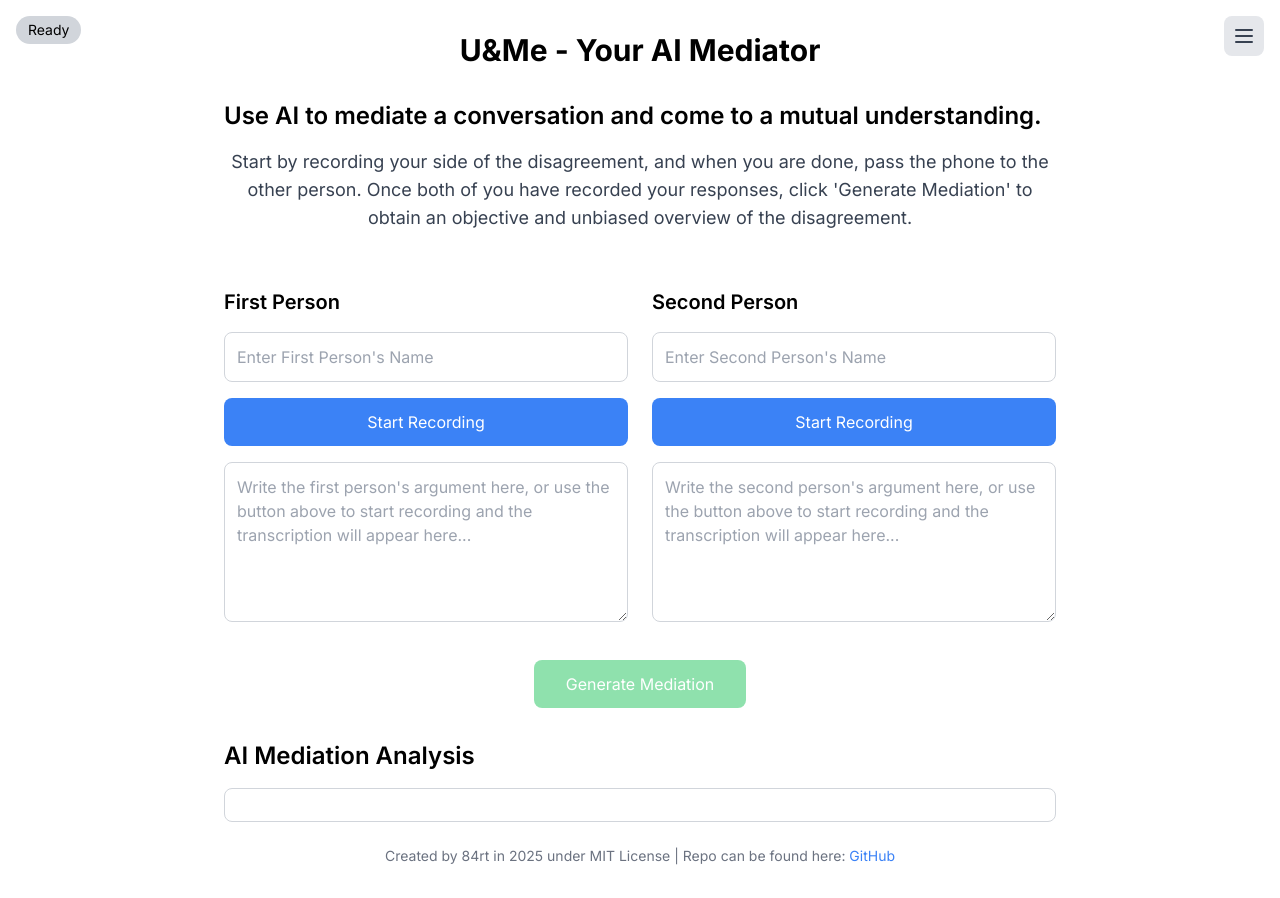
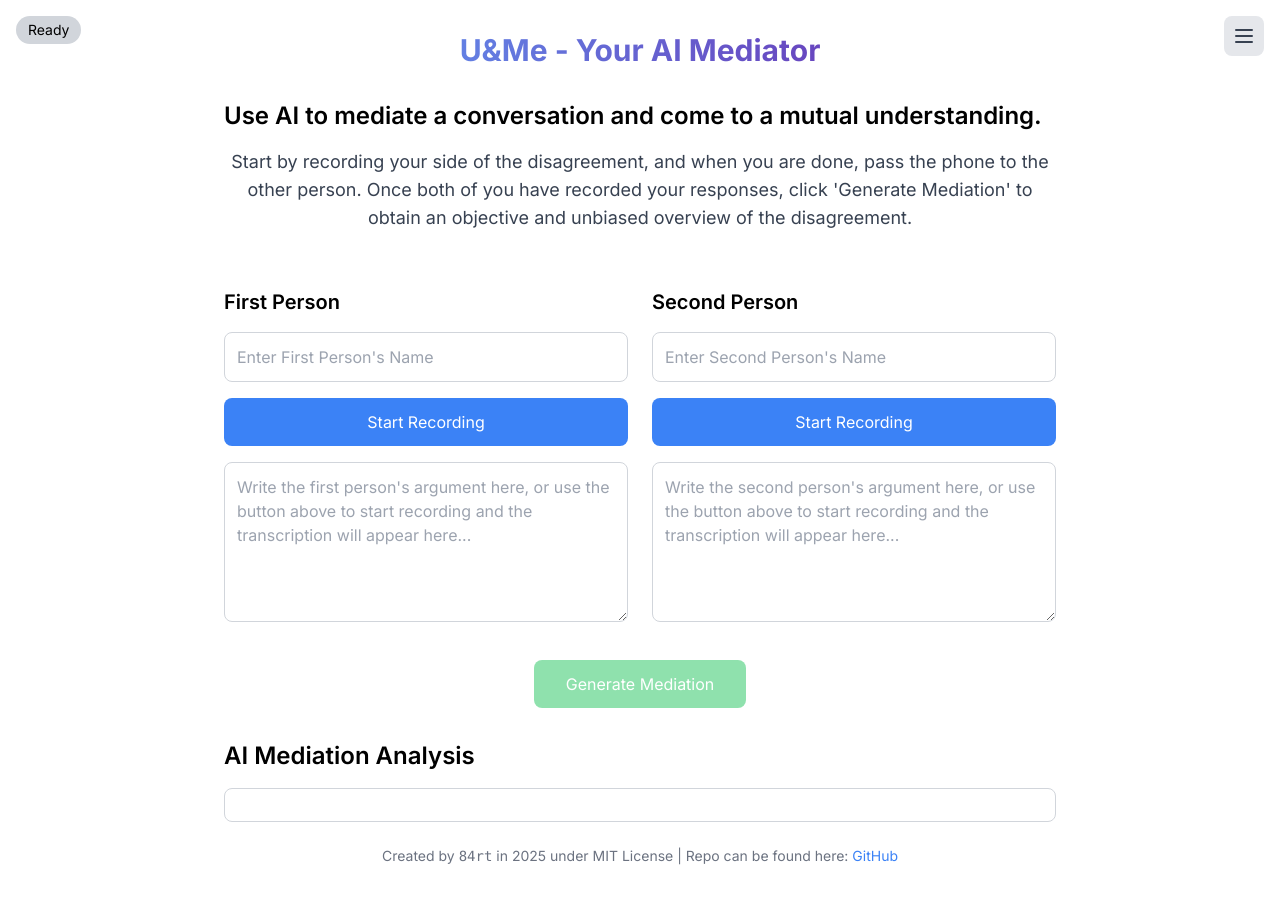
Before and after one commit to 84rt/UandMe, a Next.js app: page / in a window 1280 px wide. Built offline with nearby package versions, Linux system fonts and the light colour scheme; no server answers.

Commit message:
fixed the dark mode toggle

```diff
--- a/app/components/side-menu.tsx
+++ b/app/components/side-menu.tsx
@@ -48,7 +48,10 @@ export function SideMenu({ darkMode, gregMode, founderMode, onDarkModeToggle, on
             <div className="flex items-center justify-between">
               <span className="text-gray-700 dark:text-gray-200">Dark Mode</span>
               <button
-                onClick={onDarkModeToggle}
+                onClick={() => {
+                  console.log('Dark mode toggle clicked. Current darkMode:', darkMode);
+                  onDarkModeToggle();
+                }}
                 className="p-2 rounded-lg bg-gray-200 dark:bg-gray-700 hover:bg-gray-300 dark:hover:bg-gray-600 transition-colors"
                 aria-label="Toggle dark mode"
               >
--- a/app/dark-mode-provider.tsx
+++ b/app/dark-mode-provider.tsx
@@ -18,6 +18,7 @@ export function DarkModeProvider({
       const isDark = localStorage.getItem('darkMode') === 'true' ||
         (!('darkMode' in localStorage) &&
           window.matchMedia('(prefers-color-scheme: dark)').matches);
+      console.log('Initial dark mode value:', isDark);
       setDarkMode(isDark);
 
       // Check if user has Greg mode preference
@@ -27,13 +28,17 @@ export function DarkModeProvider({
   }, []);
 
   useEffect(() => {
+    console.log('Dark mode state changed to:', darkMode);
     if (darkMode) {
+      console.log('Adding dark class to html element');
       document.documentElement.classList.add('dark');
       localStorage.setItem('darkMode', 'true');
     } else {
+      console.log('Removing dark class from html element');
       document.documentElement.classList.remove('dark');
       localStorage.setItem('darkMode', 'false');
     }
+    console.log('Current html classes:', document.documentElement.className);
   }, [darkMode]);
 
   useEffect(() => {
@@ -45,18 +50,21 @@ export function DarkModeProvider({
   }, [founderMode]);
 
   return (
-    <div className={`${darkMode ? 'dark' : ''}`}>
+    <>
       <div className="min-h-screen bg-white dark:bg-gray-900 transition-colors duration-200">
         <SideMenu
           darkMode={darkMode}
           gregMode={gregMode}
           founderMode={founderMode}
-          onDarkModeToggle={() => setDarkMode(!darkMode)}
+          onDarkModeToggle={() => {
+            console.log('Dark mode toggle callback called');
+            setDarkMode(!darkMode);
+          }}
           onGregModeToggle={() => setGregMode(!gregMode)}
           onFounderModeToggle={() => setFounderMode(!founderMode)}
         />
         {children}
       </div>
-    </div>
+    </>
   );
 }
--- a/app/page.tsx
+++ b/app/page.tsx
@@ -18,7 +18,6 @@ export default function Home() {
   const [secondPersonName, setSecondPersonName] = useState('');
   const [scrollPosition, setScrollPosition] = useState(0);
   const [status, setStatus] = useState<'idle' | 'recording' | 'transcribing' | 'generating'>('idle');
-  const [darkMode, setDarkMode] = useState(false);
   const [gregMode, setGregMode] = useState(false);
   const [founderMode, setFounderMode] = useState(false);
 
@@ -56,19 +55,11 @@ export default function Home() {
   }, []);
 
   useEffect(() => {
-    const savedDarkMode = localStorage.getItem('darkMode') === 'true';
     const savedGregMode = localStorage.getItem('gregM') === 'true';
     const savedFounderMode = localStorage.getItem('founderMode') === 'true';
-    setDarkMode(savedDarkMode);
     setGregMode(savedGregMode);
     setFounderMode(savedFounderMode);
   }, []);
-
-  const toggleDarkMode = () => {
-    const newDarkMode = !darkMode;
-    setDarkMode(newDarkMode);
-    localStorage.setItem('darkMode', String(newDarkMode));
-  };
 
   const toggleGregMode = () => {
     const newGregMode = !gregMode;
@@ -196,7 +187,7 @@ export default function Home() {
     try {
       setStatus('generating');
       const response = await openai.chat.completions.create({
-        model: 'gpt-4o',
+        model: 'gpt-4o-mini',
         messages: [
           {
             role: 'system',
@@ -326,7 +317,9 @@ Present your summary in the following format:
           </span>
         </div>
         <main className="min-h-screen p-8 max-w-4xl mx-auto">
-          <h1 className="text-3xl font-bold mb-8 text-center dark:text-white">U&Me - Your AI Mediator</h1>
+          <h1 className="text-3xl font-bold mb-8 text-center bg-gradient-to-r from-blue-400 to-purple-800 text-transparent bg-clip-text dark:text-transparent">
+            U&Me - Your AI Mediator
+          </h1>
           <h4 className="text-2xl font-semibold mb-4 dark:text-white">
             Use AI to mediate a conversation and come to a mutual understanding.
           </h4>
@@ -431,7 +424,7 @@ Present your summary in the following format:
           </div>
           <br></br>
           <p className="text-sm text-center text-gray-500 dark:text-gray-400">
-            Created by 84rt in 2025 under MIT License | Repo can be found here: <a href="https://github.com/84rt/UandMe" target="_blank" rel="noopener noreferrer" className="text-blue-500 hover:underline">GitHub</a>
+            Created by <code>84rt</code> in 2025 under MIT License | Repo can be found here: <a href="https://github.com/84rt/UandMe" target="_blank" rel="noopener noreferrer" className="text-blue-500 hover:underline">GitHub</a>
           </p>
         </main>
       </div>
--- a/tailwind.config.js
+++ b/tailwind.config.js
@@ -5,6 +5,7 @@ module.exports = {
     './components/**/*.{js,ts,jsx,tsx,mdx}',
     './app/**/*.{js,ts,jsx,tsx,mdx}',
   ],
+  darkMode: 'class',
   theme: {
     extend: {},
   },
```
Also changed, not shown: 1 other file (tests, documents, lock files or other folders).
